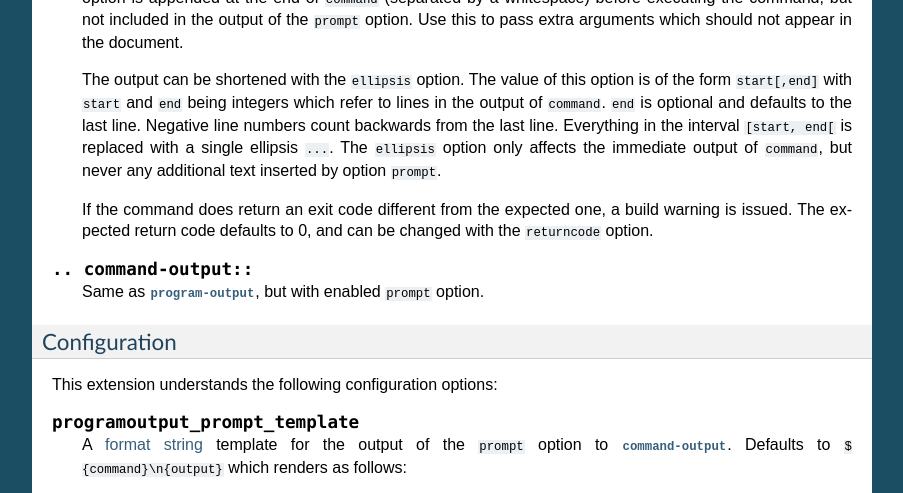
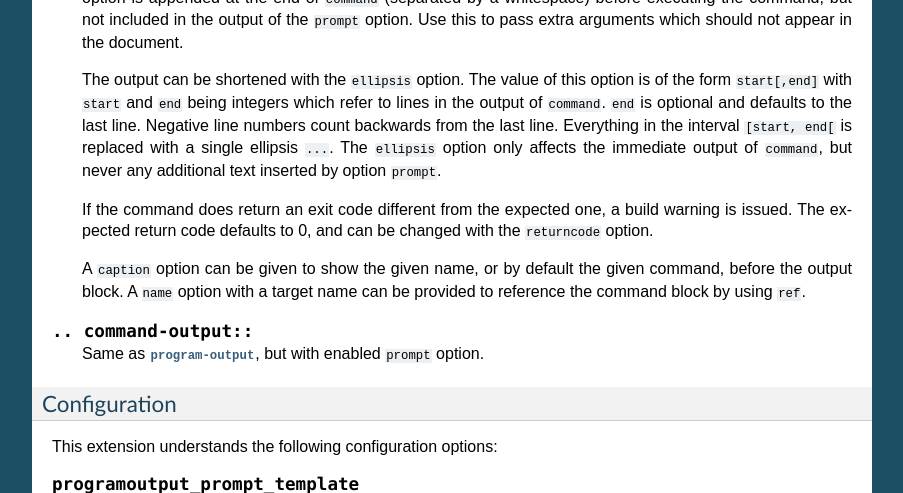
Before and after one commit to OpenNTI/sphinxcontrib-programoutput, a Sphinx documentation site: the page built from doc/index.rst, in a window 1280 px wide and 1400 px high, scrolled down 3759 px, cut to the strip 0-493 px from the top of the window. Shown: the whole strip, without its empty margins (198-1101 px from the left). Built offline with Sphinx 7.4.7, drawn with Linux system fonts in a browser that asks for light colours; some of the changed text lies outside the part shown.

Commit message:
Document the new options

```diff
--- a/CHANGES.rst
+++ b/CHANGES.rst
@@ -5,8 +5,7 @@
 0.16 (unreleased)
 =================
 
-- Nothing changed yet.
-
+- Added ``name`` and ``caption`` options.
 
 0.15 (2019-09-16)
 =================
--- a/doc/index.rst
+++ b/doc/index.rst
@@ -213,6 +213,12 @@ Reference
    build warning is issued.  The expected return code defaults to 0, and can be
    changed with the ``returncode`` option.
 
+   A ``caption`` option can be given to show the given name, or by default the
+   given command, before the output block.
+   A ``name`` option with a target name can be provided to reference the
+   command block by using ``ref``.
+
+
 .. directive:: command-output
 
    Same as :dir:`program-output`, but with enabled ``prompt`` option.
```
